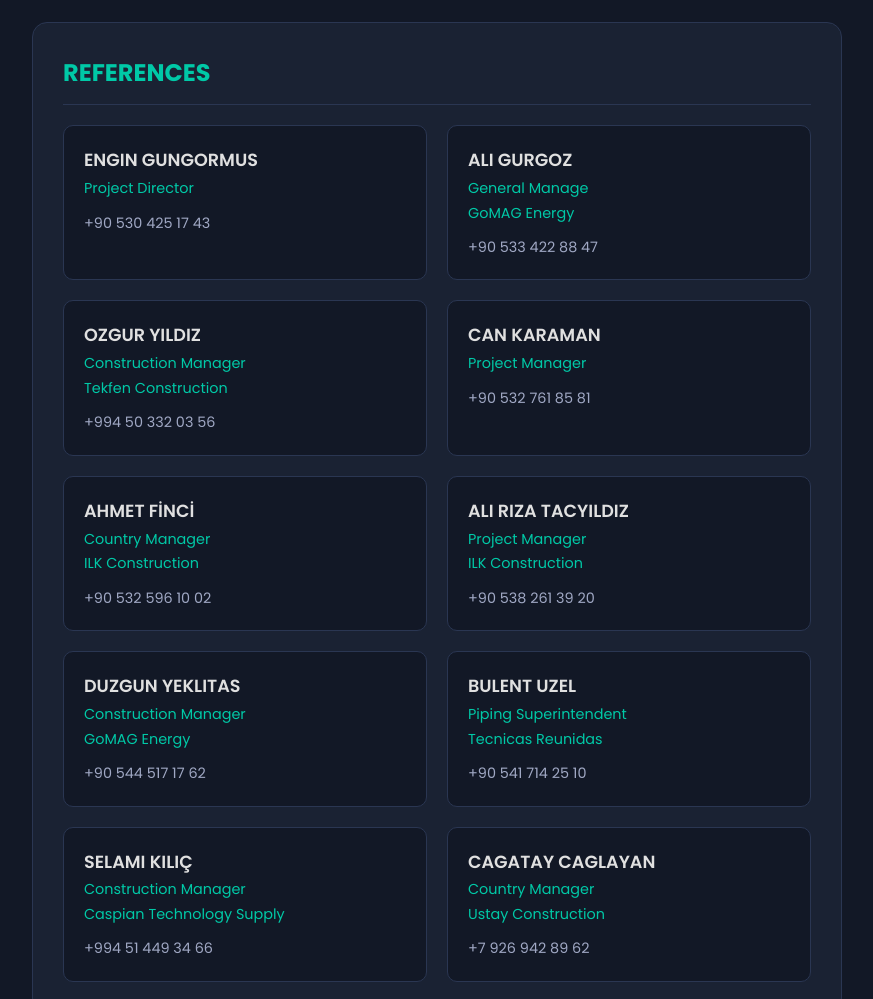
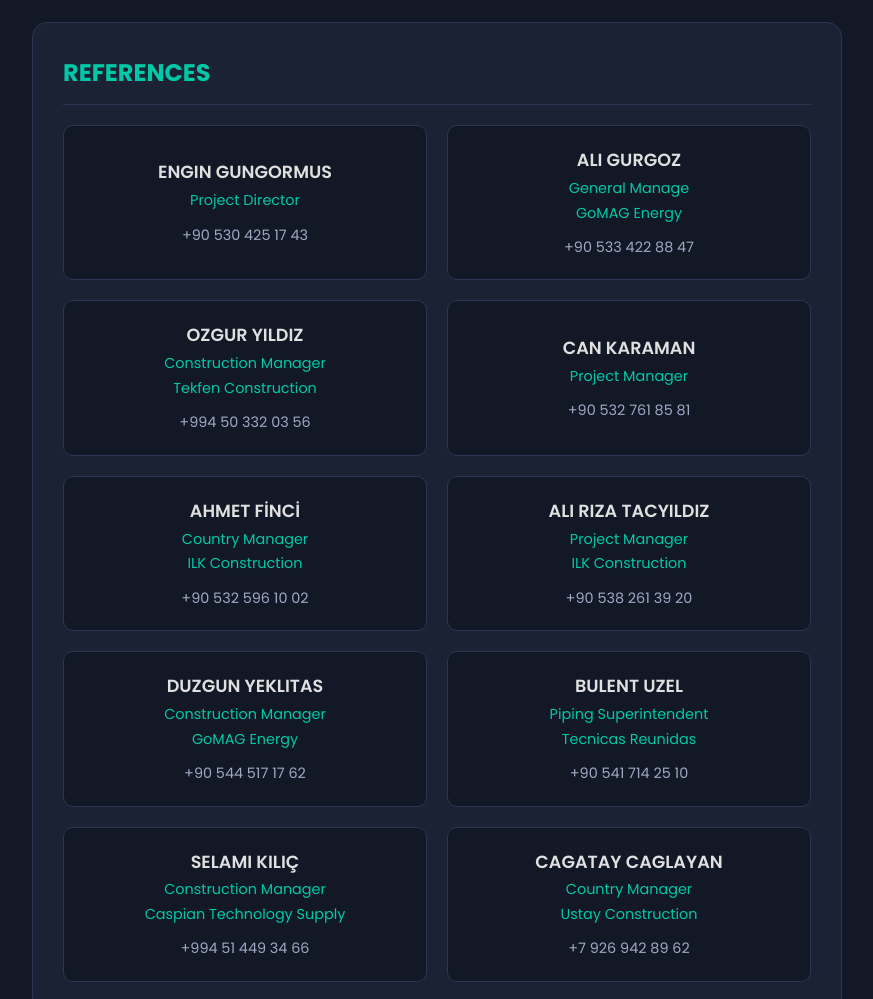
Before and after one commit to ayucetepe/ayucetepe.github.io, a plain HTML site: page index.html in a window 1280 px wide. Shown: the part 8700-9699 px from the top of the page, without its empty margins (378-1251 px from the left). Drawn offline with Linux system fonts and the light colour scheme.

Commit message:
Update style.css

```diff
--- a/style.css
+++ b/style.css
@@ -173,6 +173,13 @@ body.light-mode {
     padding: 20px;
     border-radius: 10px;
     border: 1px solid var(--border-color);
+    /* --- YENİ EKLENEN SATIRLAR --- */
+    display: flex;                /* Flexbox'ı aktif et */
+    flex-direction: column;       /* Öğeleri alt alta diz */
+    justify-content: center;      /* Dikeyde ortala */
+    align-items: center;          /* Yatayda ortala */
+    text-align: center;           /* Metinleri ortala */
+    min-height: 150px;            /* Kartların aynı yükseklikte olmasını sağlar (isteğe bağlı ama güzel görünür) */
 }
 .reference-card .name { font-weight: 600; font-size: 1.1rem; color: var(--text-primary); }
 .reference-card .title { font-size: 0.9rem; color: var(--accent-color); margin-bottom: 10px;}
```
